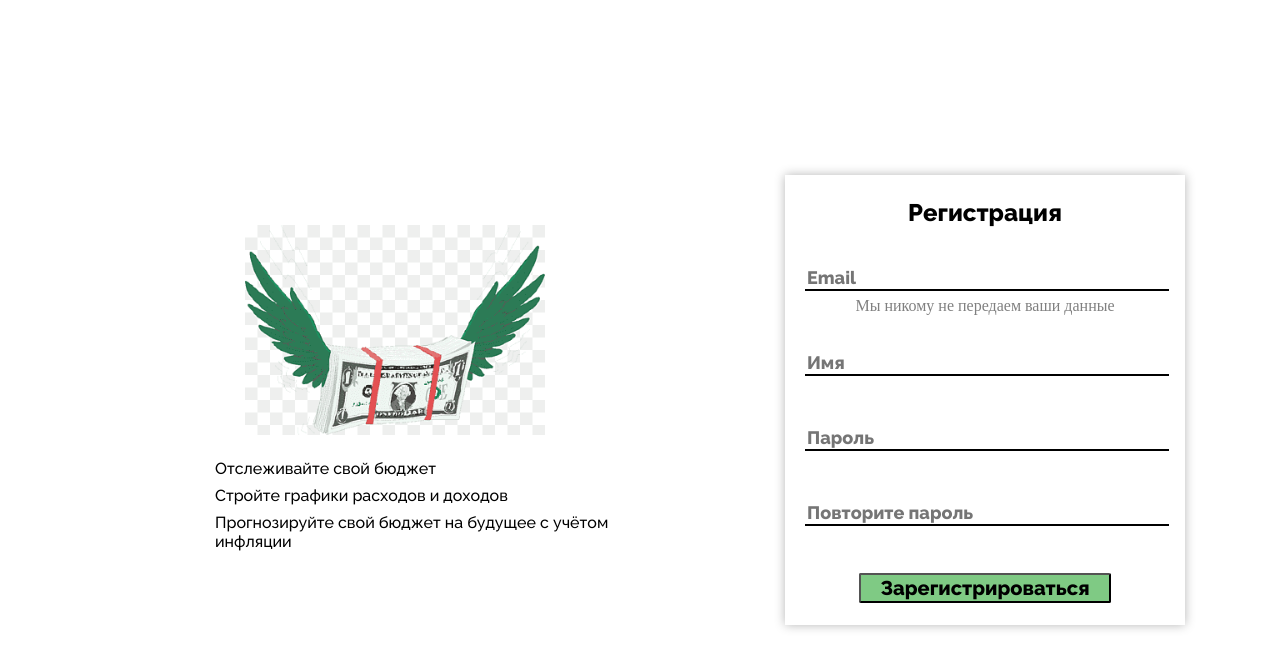
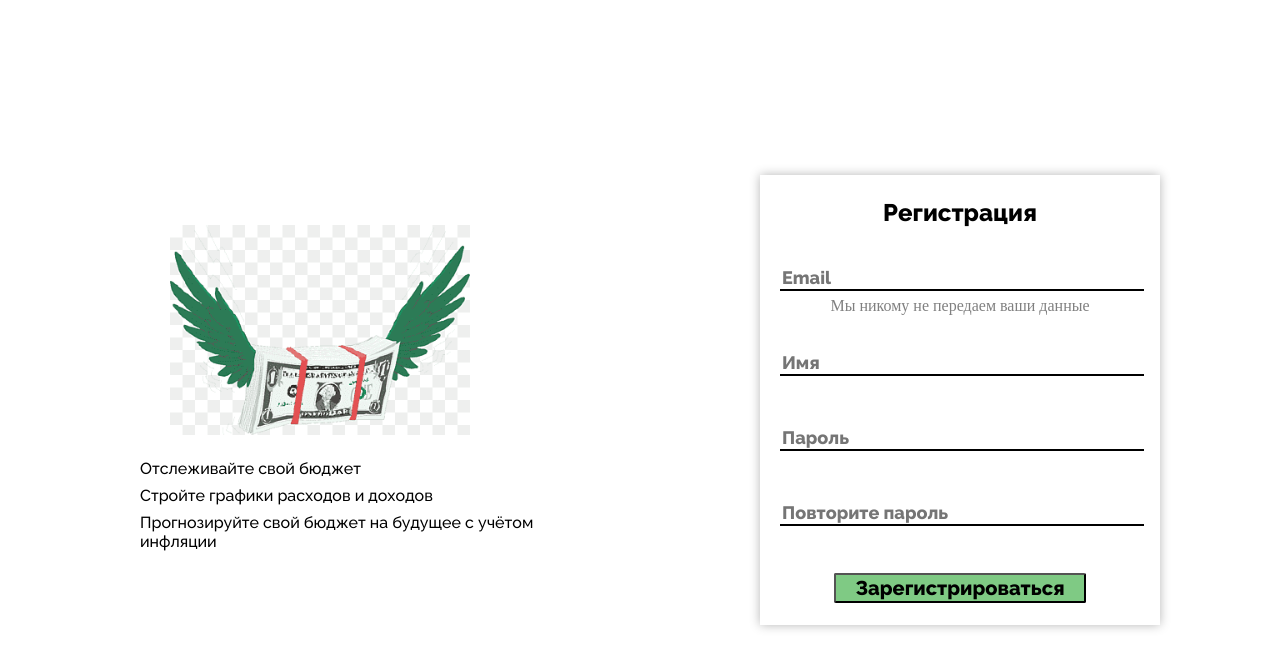
Before and after one commit to 08-06-a-05/project-g, a Django app: page /main_page/registration in a window 1280 px wide. Shown: the top 669 px of the page. Run offline with Django 4.2, Linux system fonts and the light colour scheme.

Commit message:
Update registration_page.css

```diff
--- a/Moneysite/main_page/static/css/registration_page.css
+++ b/Moneysite/main_page/static/css/registration_page.css
@@ -35,7 +35,6 @@ body {
     margin: auto;
     flex-direction: column;
     height:100%;
-    padding-left: 100px;
 
 }
 
```
